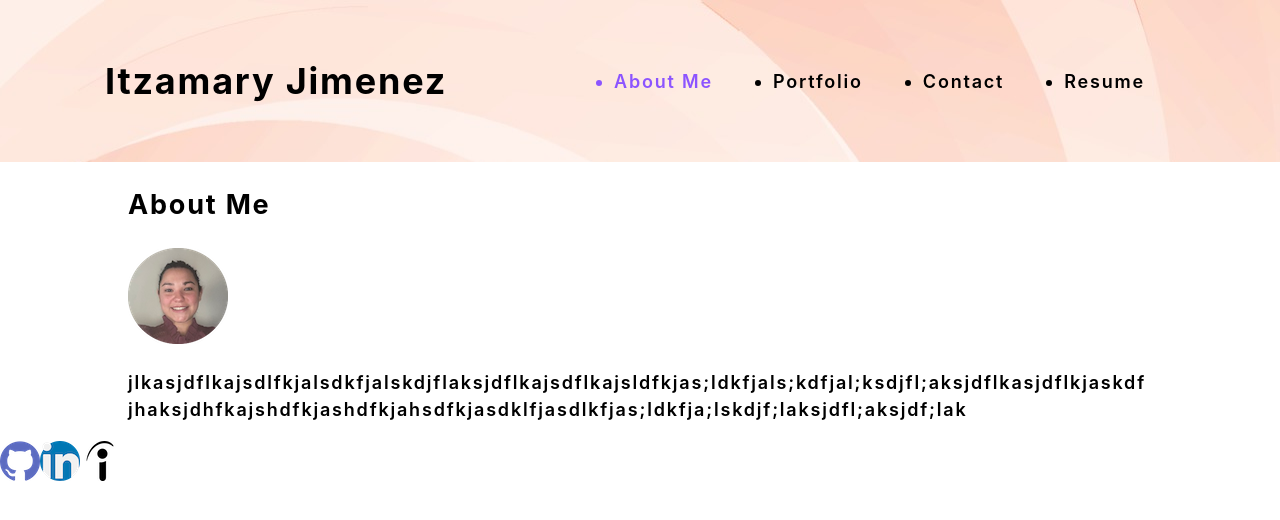
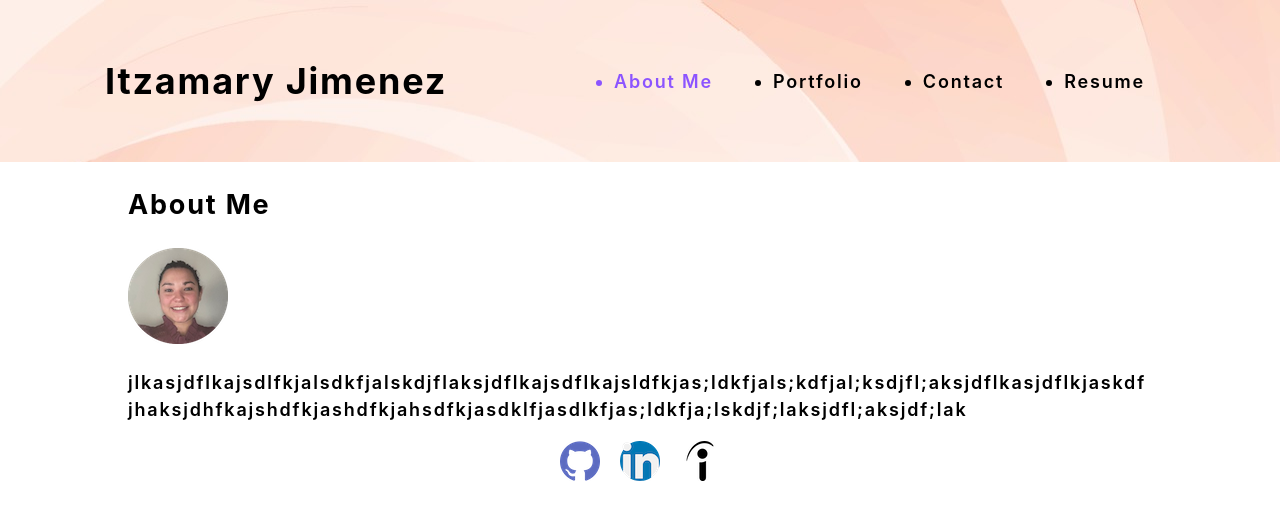
Before and after one commit to Itzamary/react-personal-portfolio-, a React (Create React App) app: page / in a window 1280 px wide. Shown: the top 520 px of the page. Built offline with nearby package versions, Linux system fonts and the light colour scheme.

Commit message:
added css to footer and anchors

```diff
--- a/src/index.css
+++ b/src/index.css
@@ -73,3 +73,10 @@ main {
 .navActive {
   color: var(--primary);
 }
+
+footer {
+  text-align: center;
+}
+footer a {
+  margin: 0 10px;
+}
```
